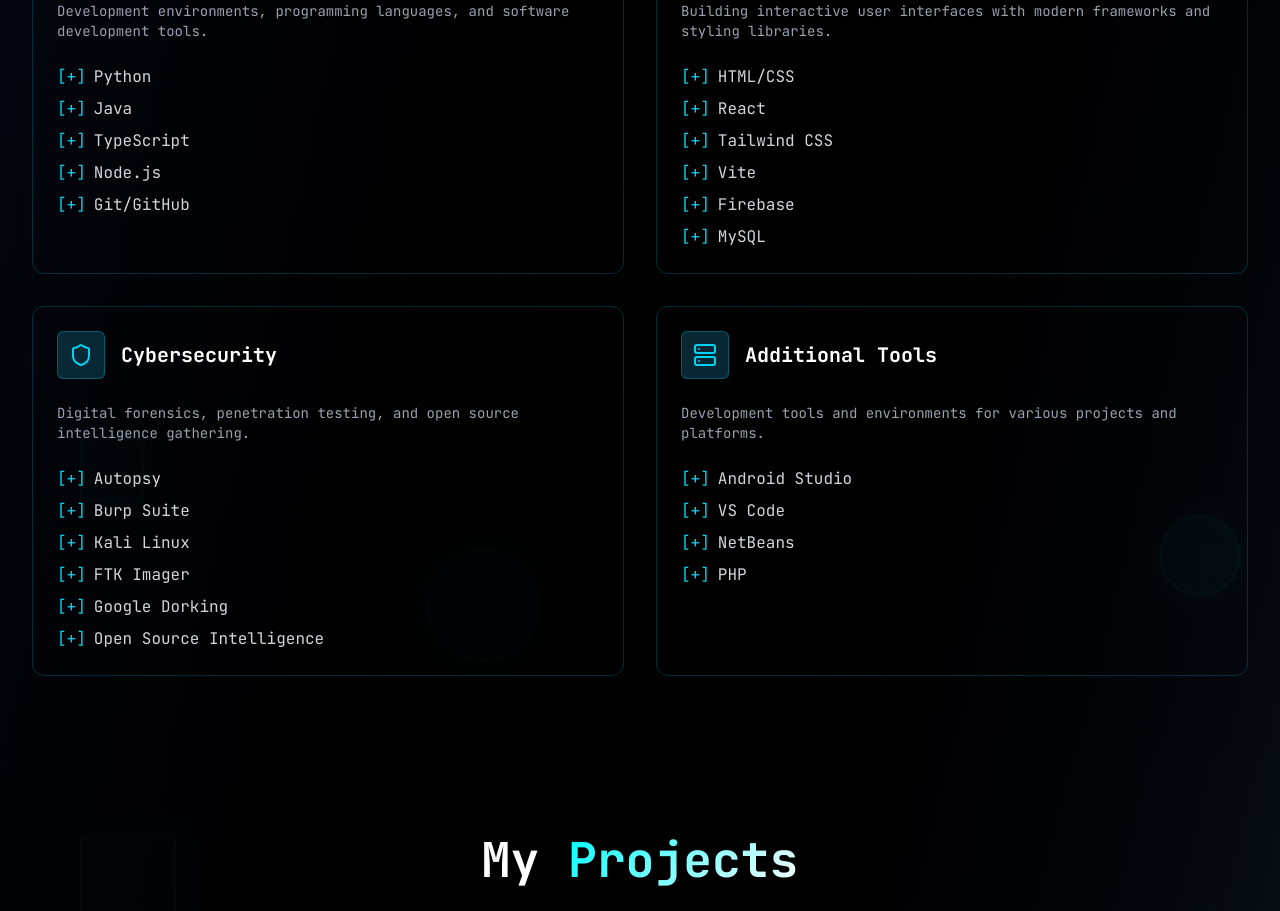
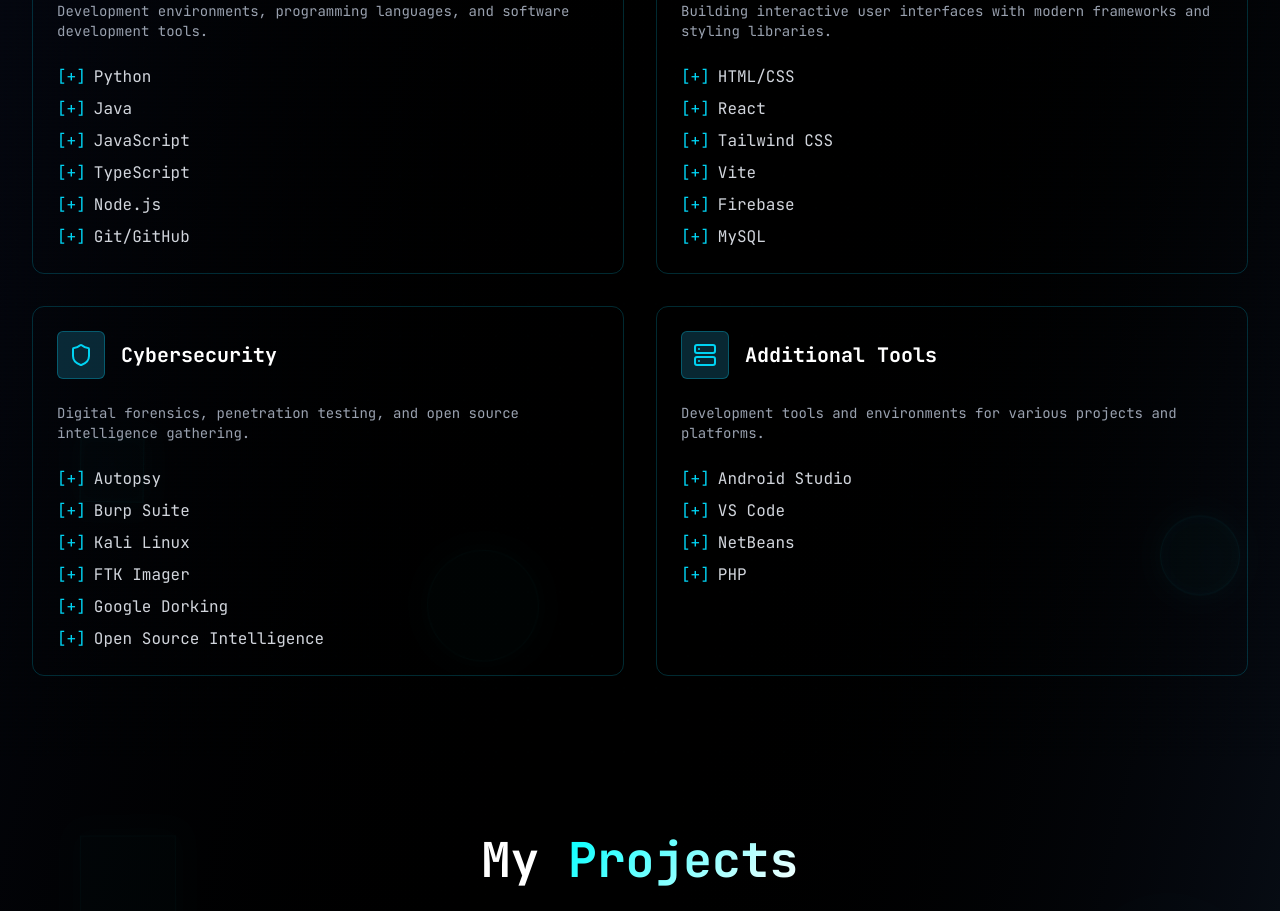
Before and after one commit to yonttt/portfolio, a React (Vite) app: page / in a window 1280 px wide. Shown: the part 2100-3011 px from the top of the page. Built offline with nearby package versions, Linux system fonts and the light colour scheme.

Commit message:
update skill page

```diff
--- a/src/components/Skills.tsx
+++ b/src/components/Skills.tsx
@@ -33,7 +33,7 @@ const Skills = () => {
       icon: Code,
       title: 'Programming',
       description: 'Development environments, programming languages, and software development tools.',
-      skills: ['Python', 'Java', 'TypeScript', 'Node.js', 'Git/GitHub']
+      skills: ['Python', 'Java', 'JavaScript', 'TypeScript', 'Node.js', 'Git/GitHub']
     },
     {
       icon: Monitor,
```
